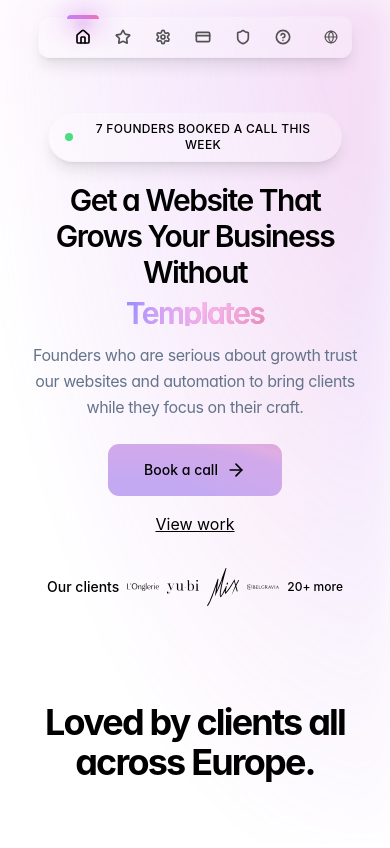
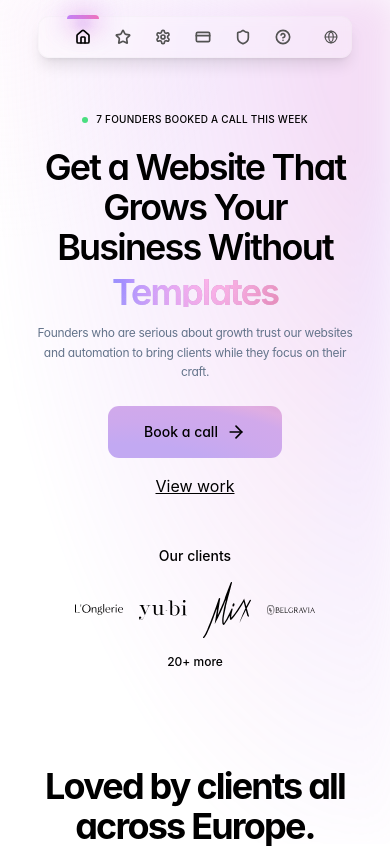
Before and after one commit to maybellineswag/ACCENT, a Next.js app: page / in a window 390 px wide. Shown: the top 848 px of the page. Built offline with nearby package versions, Linux system fonts and the light colour scheme.

Commit message:
Quick update

```diff
--- a/components/Hero.tsx
+++ b/components/Hero.tsx
@@ -47,15 +47,15 @@ function Hero({ translations }: HeroProps) {
               transition={{ duration: 0.6, delay: 0.2 }}
               className="relative mb-1 px-4 sm:px-0"
             >
-              <div className="flex items-center justify-center gap-2 sm:gap-3 bg-white/25 backdrop-blur-sm border border-neutral-200/20 rounded-full px-4 py-2 sm:px-6 sm:py-3 shadow-lg">
-                <div className="w-2 h-2 bg-green-400 rounded-full flex-shrink-0"></div>
-                <span className="!text-black text-xs sm:text-sm font-medium tracking-wide text-center">
+              <div className="flex items-center justify-center gap-2 sm:gap-3">
+                <div className="w-1.5 h-1.5 sm:w-2 sm:h-2 bg-green-400 rounded-full flex-shrink-0"></div>
+                <span className="!text-black text-[10px] sm:text-sm font-medium tracking-wide text-center whitespace-nowrap">
                   {translations.notificationBanner}
                 </span>
               </div>
             </motion.div>
 
-                                                   <h1 className="text-3xl sm:text-5xl md:text-7xl max-w-4xl tracking-tighter text-center font-regular">
+                                                   <h1 className="text-4xl sm:text-5xl md:text-7xl max-w-4xl tracking-tighter text-center font-regular">
                 <span className="text-black">{translations.hero.title}</span>
                 <br />
                 <span className="relative flex w-full justify-center overflow-hidden text-center md:pb-8 md:pt-2">
@@ -84,7 +84,7 @@ function Hero({ translations }: HeroProps) {
                 </span>
               </h1>
 
-            <p className="text-base sm:text-lg md:text-xl leading-relaxed tracking-tight text-muted-foreground max-w-3xl text-center">
+            <p className="text-xs sm:text-lg md:text-xl leading-relaxed tracking-tight text-muted-foreground max-w-3xl text-center">
               {translations.hero.desc}
             </p>
           </div>
@@ -103,13 +103,15 @@ function Hero({ translations }: HeroProps) {
           </div>
 
           {/* Clients Section */}
-          <div className="mt-2">
-            <div className="flex items-center justify-center gap-x-2 sm:gap-x-4 md:gap-x-12">
+          <div className="mt-6 sm:mt-8">
+            <div className="flex flex-col sm:flex-row items-center justify-center gap-4 sm:gap-x-6 md:gap-x-12">
               <p className="text-black font-medium text-sm sm:text-base">{translations.ourClients}</p>
-              <Image src="/workedwith/longlerielogo.svg" alt="Longlerie Logo" width={48} height={20} className="w-8 sm:w-12 md:w-20 h-auto flex-shrink-0" />
-              <Image src="/workedwith/yubilogo.svg" alt="Yubi Logo" width={48} height={20} className="w-8 sm:w-12 md:w-20 h-auto flex-shrink-0" />
-              <Image src="/workedwith/mixlogo.svg" alt="Mix Logo" width={48} height={20} className="w-8 sm:w-12 md:w-20 h-auto flex-shrink-0" />
-              <Image src="/workedwith/belgravialogo.svg" alt="Belgravia Logo" width={48} height={20} className="w-8 sm:w-12 md:w-20 h-auto flex-shrink-0" />
+              <div className="flex items-center gap-x-4 sm:gap-x-6 md:gap-x-8">
+                <Image src="/workedwith/longlerielogo.svg" alt="Longlerie Logo" width={48} height={20} className="w-12 sm:w-16 md:w-24 h-auto flex-shrink-0" />
+                <Image src="/workedwith/yubilogo.svg" alt="Yubi Logo" width={48} height={20} className="w-12 sm:w-16 md:w-24 h-auto flex-shrink-0" />
+                <Image src="/workedwith/mixlogo.svg" alt="Mix Logo" width={48} height={20} className="w-12 sm:w-16 md:w-24 h-auto flex-shrink-0" />
+                <Image src="/workedwith/belgravialogo.svg" alt="Belgravia Logo" width={48} height={20} className="w-12 sm:w-16 md:w-24 h-auto flex-shrink-0" />
+              </div>
               <span className="text-black text-xs sm:text-sm font-medium">{translations.moreClients}</span>
             </div>
           </div>
```
